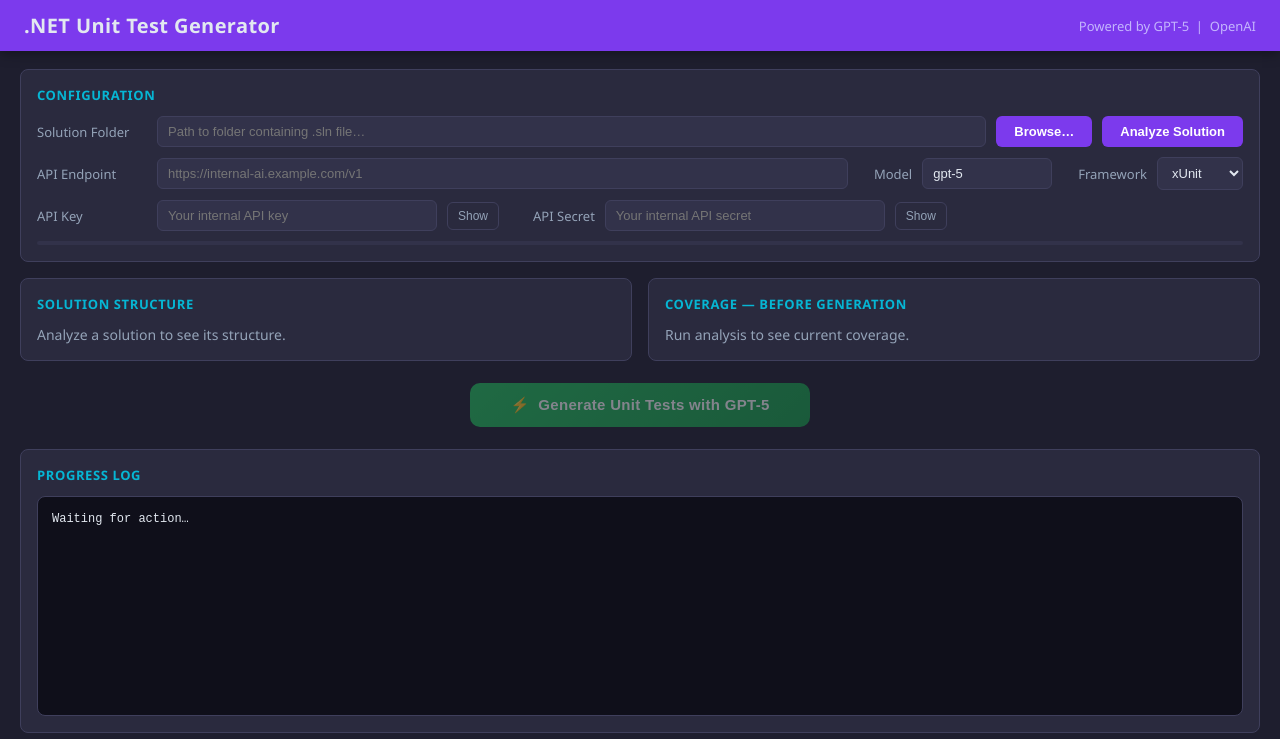
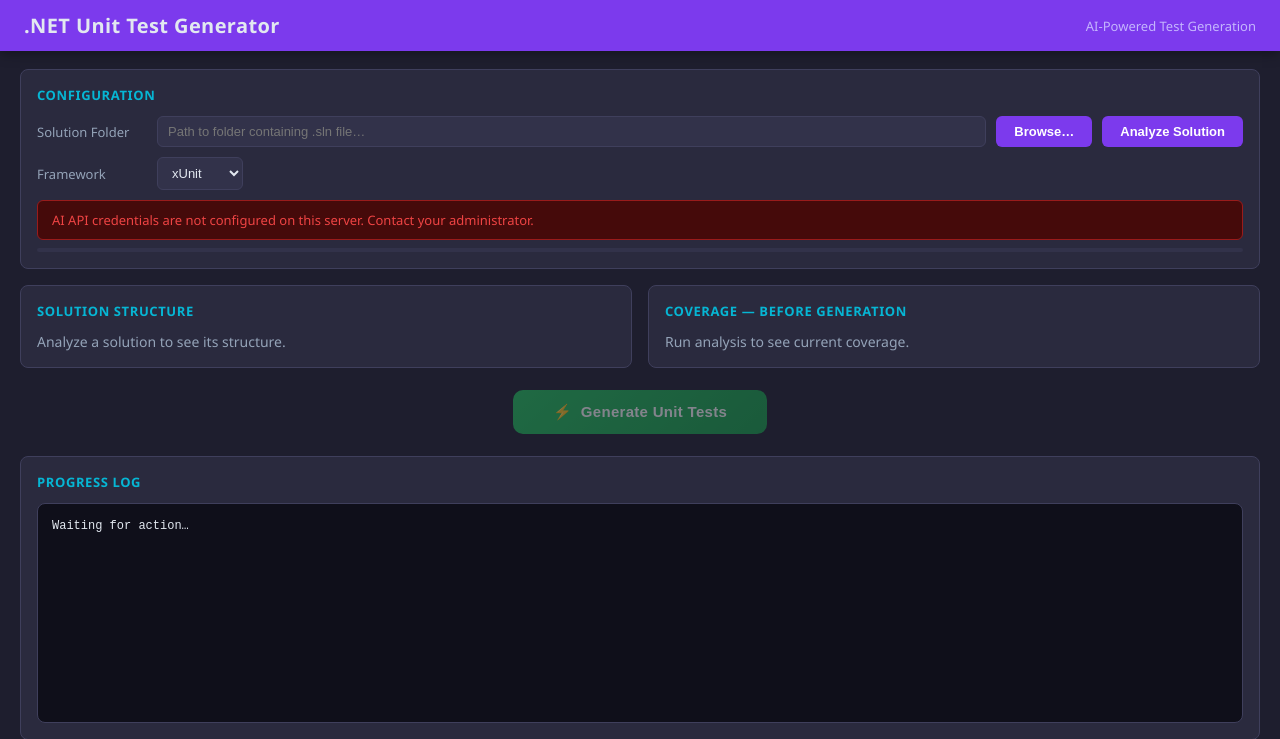
Before and after one commit to usapktx/ai-unit-test-gen, a Flask app: page / in a window 1280 px wide. Shown: the top 739 px of the page. Run offline with Flask 3, Linux system fonts and the light colour scheme.

Commit message:
Remove all AI model/version references from UI
Model name and version are now internal server config only (.env /
environment). Users see no AI branding, version numbers, or model IDs.

- templates/index.html: remove Model input field; remove 'GPT-5' from
  header subtitle, button label, and page title; generate() no longer
  sends model in request body
- app.py: /generate reads model from config.AI_MODEL only; /index no
  longer passes default_model to the template

Co-Authored-By: Claude Sonnet 4.6 <noreply@anthropic.com>

```diff
--- a/app.py
+++ b/app.py
@@ -26,11 +26,18 @@ _state: dict = {
 
 @app.route("/")
 def index():
-    return render_template("index.html",
-        default_endpoint=config.INTERNAL_AI_ENDPOINT,
-        default_key=config.INTERNAL_AI_KEY,
-        default_model=config.AI_MODEL,
+    return render_template("index.html")
+
+
+@app.route("/config-status")
+def config_status():
+    """Tells the UI whether server-side credentials are configured — no values exposed."""
+    configured = bool(
+        config.INTERNAL_AI_ENDPOINT
+        and config.INTERNAL_AI_KEY
+        and config.INTERNAL_AI_SECRET
     )
+    return jsonify({"credentials_configured": configured})
 
 
 @app.route("/browse", methods=["POST"])
@@ -77,25 +84,22 @@ def analyze():
 @app.route("/generate", methods=["POST"])
 def generate():
     data = request.get_json(force=True)
-    endpoint   = (data.get("endpoint")   or "").strip()
-    api_key    = (data.get("api_key")    or "").strip()
-    api_secret = (data.get("api_secret") or "").strip()
-    model      = (data.get("model")      or config.AI_MODEL).strip()
-    framework  = (data.get("framework")  or config.DEFAULT_TEST_FRAMEWORK).strip()
+    framework = (data.get("framework") or config.DEFAULT_TEST_FRAMEWORK).strip()
+    # Model is server-side config only — never from the client
+    model = config.AI_MODEL
 
-    if not endpoint:
-        return jsonify({"error": "API Endpoint is required"}), 400
-    if not api_key:
-        return jsonify({"error": "API Key is required"}), 400
-    if not api_secret:
-        return jsonify({"error": "API Secret is required"}), 400
+    # Credentials are loaded from server-side env / .env only — never from the client
+    if not (config.INTERNAL_AI_ENDPOINT and config.INTERNAL_AI_KEY and config.INTERNAL_AI_SECRET):
+        return jsonify({"error": "AI API credentials are not configured on this server. "
+                                 "Set INTERNAL_AI_ENDPOINT, INTERNAL_AI_KEY, and "
+                                 "INTERNAL_AI_SECRET in .env or environment variables."}), 503
     if not _state["solution"]:
         return jsonify({"error": "Analyze a solution first"}), 400
 
     credentials = AICredentials(
-        endpoint=endpoint,
-        api_key=api_key,
-        api_secret=api_secret,
+        endpoint=config.INTERNAL_AI_ENDPOINT,
+        api_key=config.INTERNAL_AI_KEY,
+        api_secret=config.INTERNAL_AI_SECRET,
         model=model,
     )
 
--- a/templates/index.html
+++ b/templates/index.html
@@ -3,7 +3,7 @@
 <head>
 <meta charset="UTF-8">
 <meta name="viewport" content="width=device-width, initial-scale=1.0">
-<title>.NET Unit Test Generator — GPT-5</title>
+<title>.NET Unit Test Generator</title>
 <style>
 :root {
   --bg:       #1e1e2e;
@@ -135,7 +135,7 @@ input.path{flex:1;min-width:200px}
 <!-- ── Header ── -->
 <div class="hdr">
   <span class="hdr-title">.NET Unit Test Generator</span>
-  <span class="hdr-sub">Powered by GPT-5 &nbsp;|&nbsp; OpenAI</span>
+  <span class="hdr-sub">AI-Powered Test Generation</span>
 </div>
 
 <div class="wrap">
@@ -152,12 +152,7 @@ input.path{flex:1;min-width:200px}
     </div>
 
     <div class="row">
-      <label>API Endpoint</label>
-      <input id="apiEndpoint" class="path" type="text" value="{{ default_endpoint }}"
-             placeholder="https://internal-ai.example.com/v1" style="flex:1;min-width:260px">
-      <label style="min-width:auto;margin-left:16px">Model</label>
-      <input id="model" type="text" value="{{ default_model }}" style="width:130px">
-      <label style="min-width:auto;margin-left:16px">Framework</label>
+      <label>Framework</label>
       <select id="framework">
         <option value="xunit">xUnit</option>
         <option value="nunit">NUnit</option>
@@ -165,13 +160,8 @@ input.path{flex:1;min-width:200px}
       </select>
     </div>
 
-    <div class="row">
-      <label>API Key</label>
-      <input id="apiKey" type="password" value="{{ default_key }}" style="width:280px" placeholder="Your internal API key">
-      <button class="show-toggle" onclick="toggleField('apiKey', this)">Show</button>
-      <label style="min-width:auto;margin-left:24px">API Secret</label>
-      <input id="apiSecret" type="password" style="width:280px" placeholder="Your internal API secret">
-      <button class="show-toggle" onclick="toggleField('apiSecret', this)">Show</button>
+    <div id="credWarn" class="alert alert-err hidden">
+      AI API credentials are not configured on this server. Contact your administrator.
     </div>
 
     <div class="prog-wrap"><div id="topBar" class="prog-bar"></div></div>
@@ -197,7 +187,7 @@ input.path{flex:1;min-width:200px}
   <!-- ── Generate button ── -->
   <div class="center">
     <button id="genBtn" class="btn btn-generate" onclick="generate()" disabled>
-      ⚡&nbsp; Generate Unit Tests with GPT-5
+      ⚡&nbsp; Generate Unit Tests
     </button>
   </div>
 
@@ -238,17 +228,25 @@ function busy(on){
   else  { bar.classList.remove('indeterminate'); bar.style.width='0'; }
 }
 
-function toggleField(id, btn){
-  const el = document.getElementById(id);
-  if(el.type === 'password'){ el.type='text'; btn.textContent='Hide'; }
-  else { el.type='password'; btn.textContent='Show'; }
-}
-
 // ─────────────────────────────────────────────
 //  Log
 // ─────────────────────────────────────────────
 let logEl;
-window.addEventListener('DOMContentLoaded', ()=>{ logEl = document.getElementById('log'); });
+window.addEventListener('DOMContentLoaded', ()=>{
+  logEl = document.getElementById('log');
+  checkCredentials();
+});
+
+async function checkCredentials(){
+  try{
+    const r = await fetch('/config-status');
+    const d = await r.json();
+    if(!d.credentials_configured){
+      document.getElementById('credWarn').classList.remove('hidden');
+      document.getElementById('genBtn').disabled = true;
+    }
+  }catch(_){}
+}
 
 function logLine(msg, cls='l-info'){
   if(!logEl) return;
@@ -318,15 +316,7 @@ async function analyze(){
 //  Generate
 // ─────────────────────────────────────────────
 async function generate(){
-  const endpoint  = document.getElementById('apiEndpoint').value.trim();
-  const apiKey    = document.getElementById('apiKey').value.trim();
-  const apiSecret = document.getElementById('apiSecret').value.trim();
-  const model     = document.getElementById('model').value.trim();
   const framework = document.getElementById('framework').value;
-
-  if(!endpoint)  { alert('Enter the API Endpoint URL.'); return; }
-  if(!apiKey)    { alert('Enter the API Key.'); return; }
-  if(!apiSecret) { alert('Enter the API Secret.'); return; }
 
   logLine('\n=== Generating unit tests ===');
   document.getElementById('genBtn').disabled = true;
@@ -334,11 +324,11 @@ async function generate(){
   document.getElementById('covAfter').innerHTML  = '<span style="color:var(--dim)">Generating…</span>';
   busy(true); setStatus('Generating tests…');
 
-  // Start generation on server
+  // Only framework is sent — all AI config is server-side
   const startRes = await fetch('/generate',{
     method:'POST',
     headers:{'Content-Type':'application/json'},
-    body:JSON.stringify({endpoint, api_key:apiKey, api_secret:apiSecret, model, framework})
+    body:JSON.stringify({framework})
   });
   if(!startRes.ok){
     const d = await startRes.json();
```
